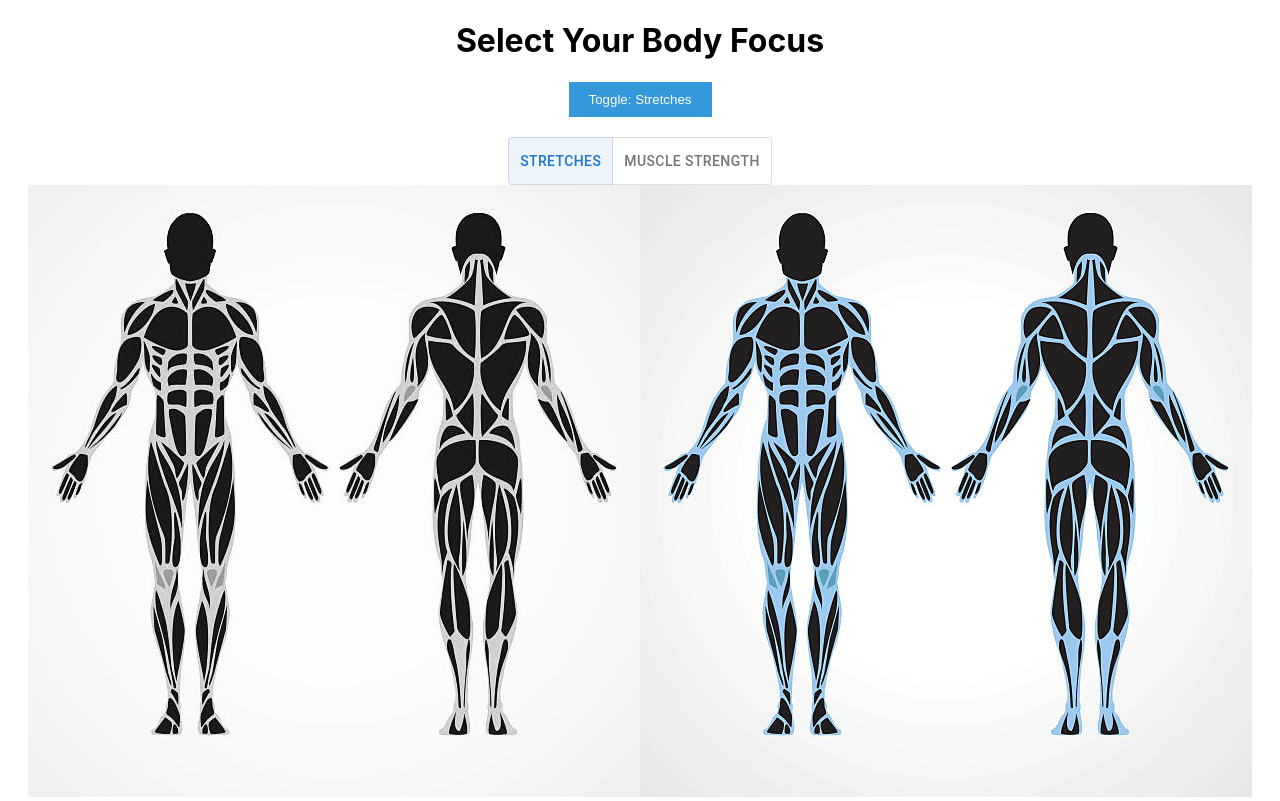
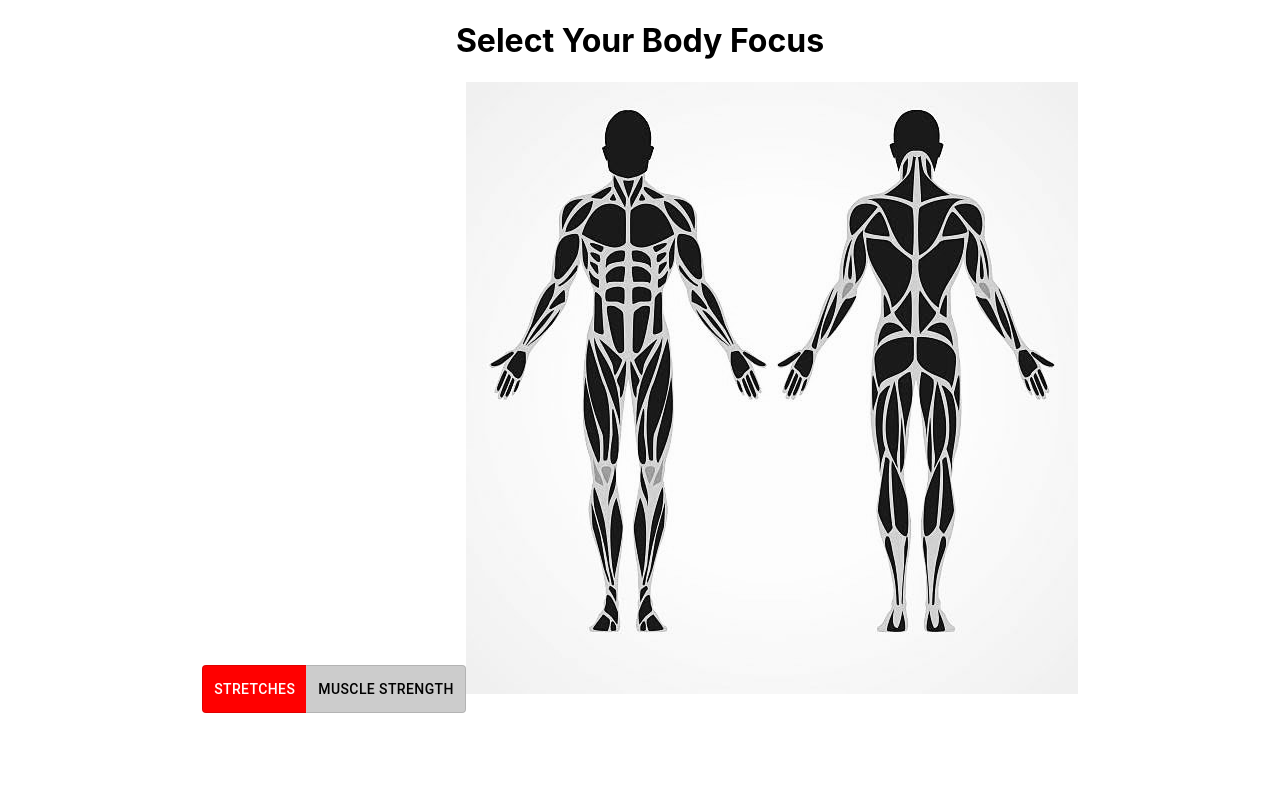
Before and after one commit to enRamirez/capstone-project, a React (Create React App) app: page / in a window 1280 px wide. Built offline with nearby package versions, Linux system fonts and the light colour scheme.

Commit message:
front page is looking good

```diff
--- a/src/App.js
+++ b/src/App.js
@@ -1,9 +1,9 @@
 import React from 'react';
 import './App.css';
 import Body from './components/Body';
-import human from './components/Body.jpg'
-import human2 from './components/Body2.jpg'
-import { yellow } from '@mui/material/colors';
+// import human from './components/Body.jpg'
+// import human2 from './components/Body2.jpg'
+// import { yellow } from '@mui/material/colors';
 
 
 function App() {
@@ -13,8 +13,8 @@ function App() {
       {/* <img src= {human} /> */}
       <div>
         <div className='img-container'>
-          <img className='img2' alt='bodyImage' src= {human2} useMap="#image_map" />
-          <img className='img' alt='bodyImage' src= {human} useMap="#image_map" />
+          {/* <img className='img2' alt='bodyImage' src= {human2} useMap="#image_map" />
+          <img className='img' alt='bodyImage' src= {human} useMap="#image_map" /> */}
         </div>
           <map name="image_map">
             <area alt="Knee" title="Knee" href="" coords="137,393,11" shape="circle" style={{backgroundColor: 'red', opacity: 0.7}} />
--- a/src/components/Body.css
+++ b/src/components/Body.css
@@ -11,13 +11,21 @@
     margin-bottom: 20px;
   }
 
-  .workoutToggle {
-    background-color: #3498db;
-    color: white;
+  .button {
+    position: absolute;
+    background-color: #da3f47;
+    /* color: white;
     border: none;
     padding: 10px 20px;
     cursor: pointer;
-    transition: background-color 0.3s ease;
+    transition: background-color 0.3s ease; */
+}
+
+.workoutToggle {
+  background-color: #ff0000; /* Replace '#ff0000' with the desired color code */
+  color: #ffffff; /* Change the text color if needed */
+  border: 1px solid #ff0000; /* Add a border if desired */
+  /* Other styles as needed */
 }
 
 .workoutToggle:hover {
--- a/src/components/Body.js
+++ b/src/components/Body.js
@@ -1,50 +1,65 @@
 import React, { useState } from 'react';
 import './Body.css';
-import BodyPart from './BodyPart'
 import ToggleButton from '@mui/material/ToggleButton';
 import ToggleButtonGroup from '@mui/material/ToggleButtonGroup';
+import human from '../components/Body.jpg';
+import human2 from '../components/Body2.jpg';
 
 const Body = () => {
-
-  const [alignment, setAlignment] = React.useState('stretches');
-
-  const handleChange = (event, newAlignment) => {
-    setAlignment(newAlignment);
-  };
-
   const [selectedOption, setSelectedOption] = useState('Stretches');
 
   const toggleOption = () => {
     setSelectedOption(selectedOption === 'Stretches' ? 'Muscle Strength' : 'Stretches');
-  }
+  };
+
+  const handleChange = (event, newAlignment) => {
+    setSelectedOption(newAlignment);
+  };
 
   return (
     <div>
       <h1>Select Your Body Focus</h1>
 
-      <div className='toggle-container'>
+      {/* <div className='toggle-container'>
         <button className='workoutToggle' onClick={toggleOption}>
           Toggle: {selectedOption}
         </button>
-      </div>
+      </div> */}
 
       <ToggleButtonGroup
         color="primary"
-      value={alignment}
+        value={selectedOption}
         exclusive
         onChange={handleChange}
         aria-label="Platform"
       >
-      <ToggleButton value="stretches">Stretches</ToggleButton>
-      <ToggleButton value="muscleStrength">Muscle Strength</ToggleButton>
+        <ToggleButton
+          value="Stretches"
+          style={{
+            backgroundColor: selectedOption === 'Stretches' ? '#ff0000' : '#cccccc',
+            color: selectedOption === 'Stretches' ? '#ffffff' : '#000000',
+          }}
+        >
+          Stretches
+        </ToggleButton>
+        <ToggleButton
+          value="Muscle Strength"
+          style={{
+            backgroundColor: selectedOption === 'Muscle Strength' ? '#ff0000' : '#cccccc',
+            color: selectedOption === 'Muscle Strength' ? '#ffffff' : '#000000',
+          }}
+        >
+          Muscle Strength
+        </ToggleButton>
       </ToggleButtonGroup>
 
-      {/* <div className="body-container">
-        <BodyPart partName={`${selectedOption} - Head`} />
-        <BodyPart partName={`${selectedOption} - Torso`} />
-        <BodyPart partName={`${selectedOption} - Legs`} />
-        <BodyPart partName={`${selectedOption} = Arms`} />
-      </div> */}
+      {/* this is how the image will be changed depending on the selected Focus */}
+      {selectedOption === 'Stretches' ? (
+        <img className='img2' partName={`${selectedOption} - ${selectedOption}`} alt='bodyImage' src={human2} useMap="#image_map" />
+      ) : (
+        <img className='img' partName={`${selectedOption} - ${selectedOption}`} alt='bodyImage' src={human} useMap="#image_map" />
+      )}
+
     </div>
   );
 };
```
Lines whose indentation alone changed are shown as unchanged.
